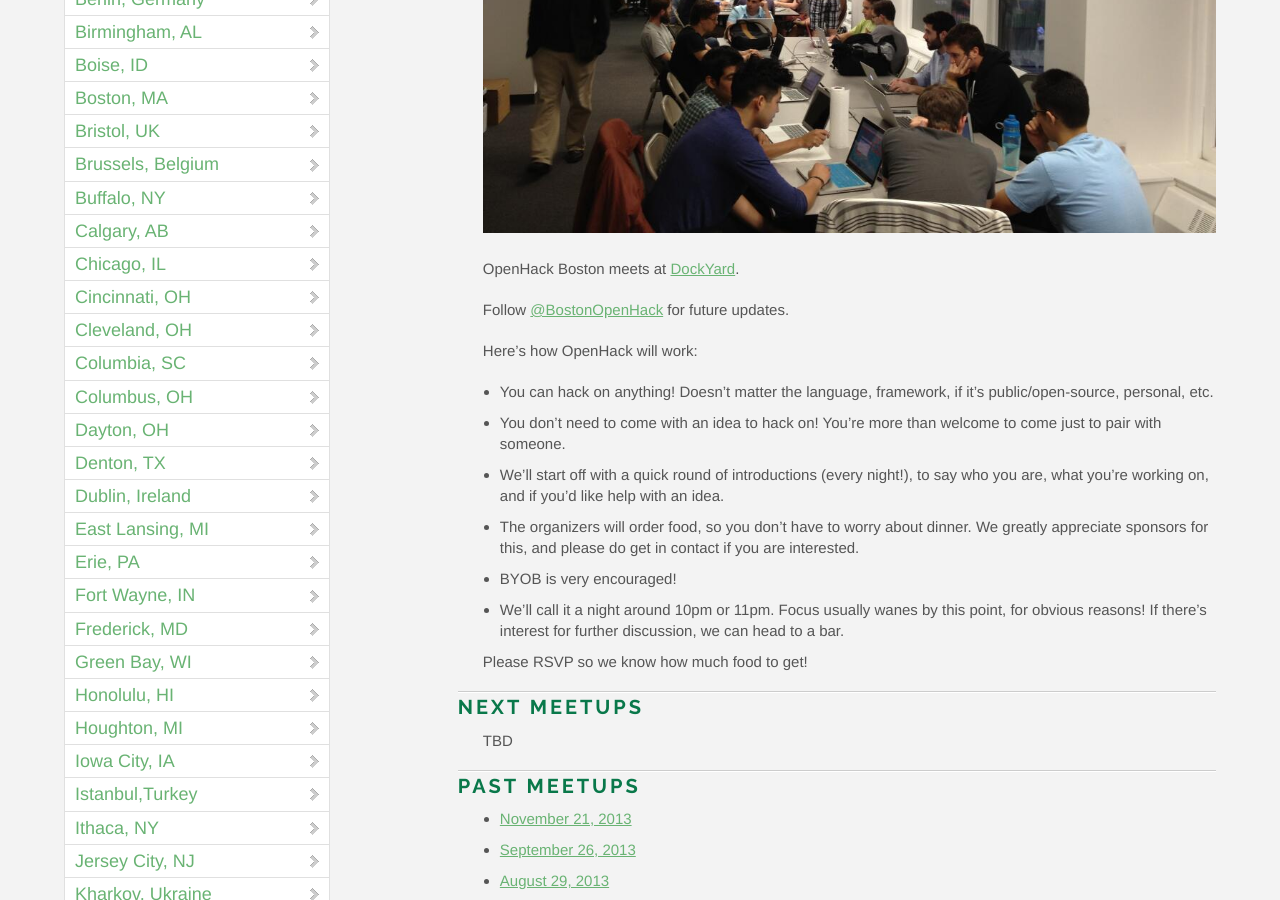
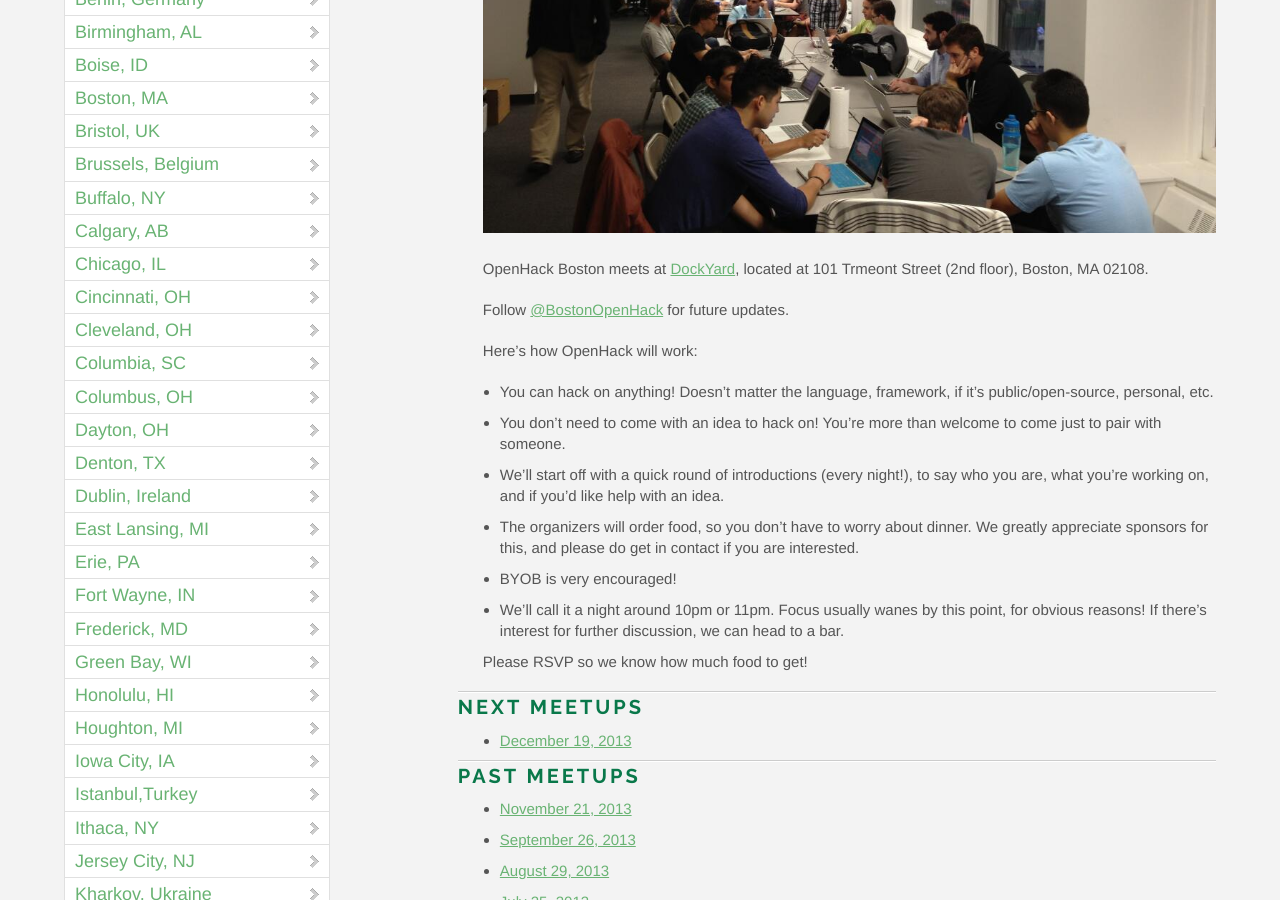
Before and after one commit to OpenHack/openhack.github.com, a Jekyll site: the page built from boston/index.markdown, in a window 1280 px wide and 900 px high, scrolled down 532 px. Built offline with Jekyll 4.4.1, drawn with Linux system fonts in a browser that asks for light colours; nearby versions of some CDN libraries; Markdown is read by kramdown in place of the engine named in the settings; comment, search, counter and statistics services are not loaded.

Commit message:
Adds Boston December 2013.

```diff
--- a/boston/index.markdown
+++ b/boston/index.markdown
@@ -7,7 +7,8 @@ title: OpenHack - Boston
 
 ![boston](/boston/boston.jpg)
 
-OpenHack Boston meets at [DockYard](http://dockyard.com).
+OpenHack Boston meets at [DockYard](http://dockyard.com), located at 101
+Trmeont Street (2nd floor), Boston, MA 02108.
 
 Follow [@BostonOpenHack](https://twitter.com/BostonOpenHack) for future
 updates.
@@ -31,13 +32,13 @@ Here's how OpenHack will work:
 Please RSVP so we know how much food to get!
 
 ### Next meetups
-TBD
+* [December 19,
+  2013](http://www.meetup.com/Boston-Ember-js/events/154894722/)
 
 ### Past meetups
 
 * [November 21, 2013](http://guestlistapp.com/events/212394)
-* [September 26,
-  2013](http://www.meetup.com/Boston-Ember-js/events/140201602/)
+* [September 26, 2013](http://www.meetup.com/Boston-Ember-js/events/140201602/)
 * [August 29, 2013](https://guestlistapp.com/events/177726)
 * [July 25, 2013](https://guestlistapp.com/events/172200)
 * [June 27, 2013](https://guestlistapp.com/events/169779)
```
